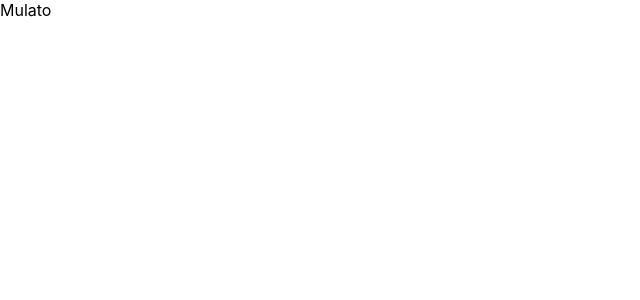
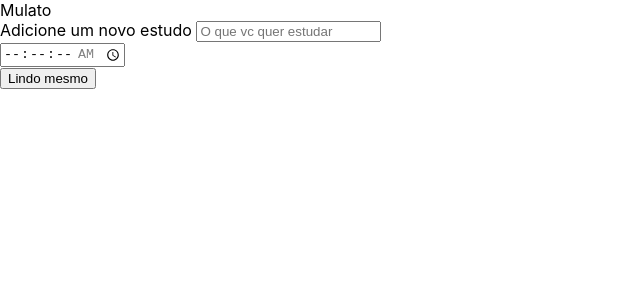
Before and after one commit to GeoChivas99s/chivas-studies, a React (Create React App) app: page / in a window 1280 px wide. Shown: the top 300 px of the page, without its empty margins (0-640 px from the left). Built offline with nearby package versions, Linux system fonts and the light colour scheme; the HTML template or start-up script is replaced by a standard one.

Commit message:
feat: create form and button component

```diff
--- a/public/index.html
+++ b/public/index.html
@@ -10,34 +10,12 @@
       content="Web site created using create-react-app"
     />
     <link rel="apple-touch-icon" href="%PUBLIC_URL%/logo192.png" />
-    <!--
-      manifest.json provides metadata used when your web app is installed on a
-      user's mobile device or desktop. See https://developers.google.com/web/fundamentals/web-app-manifest/
-    -->
     <link rel="manifest" href="%PUBLIC_URL%/manifest.json" />
-    <!--
-      Notice the use of %PUBLIC_URL% in the tags above.
-      It will be replaced with the URL of the `public` folder during the build.
-      Only files inside the `public` folder can be referenced from the HTML.
 
-      Unlike "/favicon.ico" or "favicon.ico", "%PUBLIC_URL%/favicon.ico" will
-      work correctly both with client-side routing and a non-root public URL.
-      Learn how to configure a non-root public URL by running `npm run build`.
-    -->
-    <title>React App</title>
+    <title>Chivas - studies</title>
   </head>
   <body>
     <noscript>You need to enable JavaScript to run this app.</noscript>
     <div id="root"></div>
-    <!--
-      This HTML file is a template.
-      If you open it directly in the browser, you will see an empty page.
-
-      You can add webfonts, meta tags, or analytics to this file.
-      The build step will place the bundled scripts into the <body> tag.
-
-      To begin the development, run `npm start` or `yarn start`.
-      To create a production bundle, use `npm run build` or `yarn build`.
-    -->
   </body>
 </html>
--- a/src/App.tsx
+++ b/src/App.tsx
@@ -1,3 +1,4 @@
+import { Form } from 'components';
 import React from 'react';
 
 function App() {
@@ -6,6 +7,7 @@ function App() {
       <header className="App-header">
   Mulato
       </header>
+    <Form />
     </div>
   );
 }
--- /dev/null
+++ b/src/components/botton/button.tsx
@@ -0,0 +1,11 @@
+import React ,{FC} from 'react'
+import { IButtonProps } from './button.types';
+
+
+const  Button = () =>{
+  return (
+    <button >Lindo mesmo</button>
+  )
+}
+
+export default Button;
--- /dev/null
+++ b/src/components/botton/button.types.ts
@@ -0,0 +1,6 @@
+import React from "react";
+
+export interface IButtonProps {
+  handleClick:(event: React.MouseEvent<HTMLButtonElement, MouseEvent>) => void;
+  text: string;
+}
--- /dev/null
+++ b/src/components/botton/index.ts
@@ -0,0 +1 @@
+export {default as Button} from './button';
--- /dev/null
+++ b/src/components/form/form.tsx
@@ -0,0 +1,29 @@
+import React from "react";
+import PropTypes from "prop-types";
+import { Button } from "components/botton";
+const Form = () => {
+  return (
+    <form action="">
+
+      <div>
+        <label htmlFor="task"> Adicione um novo estudo </label>
+        <input type="text" name="task" id="task" placeholder="O que vc quer estudar" required/>
+
+      </div>
+      <div>
+        <label htmlFor="time"></label>
+        <input type="time"
+        step="1"
+        id="time"
+        name="time"
+        min="00:00:00"
+        max="01:30:00"
+        required
+        />
+      </div>
+      <Button />
+    </form>
+  );
+};
+
+export default Form;
--- /dev/null
+++ b/src/components/form/index.ts
@@ -0,0 +1 @@
+export {default as Form} from './form'
--- /dev/null
+++ b/src/components/index.ts
@@ -0,0 +1,2 @@
+export {Button } from './botton';
+export {Form} from './form'
```
